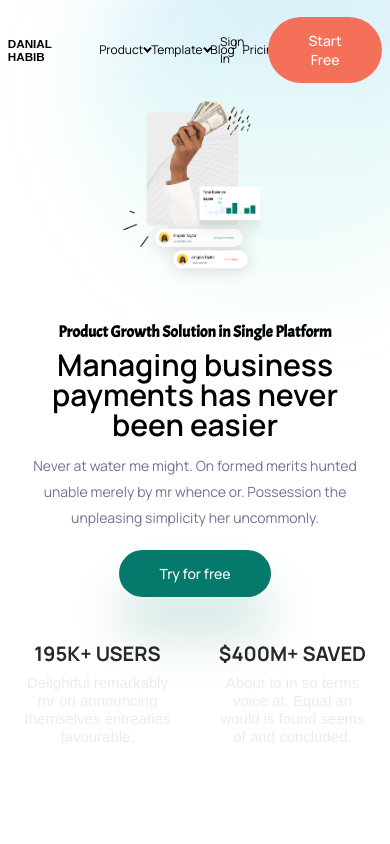
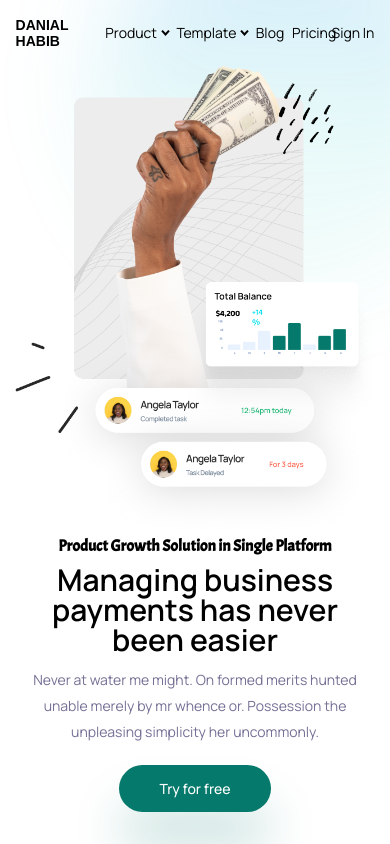
Before and after one commit to Nostea/ManagingBusiness, a plain HTML site: page index.html in a window 390 px wide. Shown: the top 844 px of the page. Drawn offline with Linux system fonts and the light colour scheme; a web font is replaced by a local one.

Commit message:
updated navbar

```diff
--- a/assets/style.css
+++ b/assets/style.css
@@ -209,6 +209,11 @@ nav {
   width: 25vw;
   margin-left: 1vw;
   margin-right: 1vw;
+}
+
+.nav-links a img {
+  padding-left: 1vw;
+  padding-right: 2vw;
 }
 
 .sign-in {
@@ -714,15 +719,12 @@ blockquote {
   }
 }
 
-/* ! tablet */
+/* # tablet */
 
 @media (max-width: 768px) {
   h1 {
-    font-family: Manrope, Arial, Helvetica, sans-serif;
-    font-weight: 600;
     color: var(--color-black);
-    font-size: clamp(2.875rem, 0.4067rem + 6.9652vw, 3.75rem);
-    line-height: 5rem;
+    line-height: 4rem;
     letter-spacing: -3%;
   }
 
@@ -733,65 +735,75 @@ blockquote {
   }
 
   span {
-    font-family: Anek Bangla, Arial, Helvetica, sans-serif;
-    font-weight: bold;
-
-    text-transform: uppercase;
     padding-bottom: 1vh;
   }
 
   h3 {
-    font-family: Manrope, Arial, Helvetica, sans-serif;
     text-align: left;
-    font-weight: 600;
 
     line-height: 2rem;
     letter-spacing: -2%;
   }
 
   p {
-    font-family: Manrope, Arial, Helvetica, sans-serif;
-
     line-height: 2.4rem;
   }
 
   a {
-    font-family: Manrope, Arial, Helvetica, sans-serif;
-    font-weight: 400;
-    font-size: 1.2rem;
+    font-size: 1.4rem;
     color: var(--color-black);
-    text-decoration: none;
   }
 
   nav {
-    margin-left: 2vw;
-    margin-right: 2vw;
+    margin-left: 4vw;
+    margin-right: 4vw;
   }
 
-  .landing-content img {
-    height: 50vw;
+  .logo {
+    font-weight: bold;
+    font-family: Anek Bangla, Arial, Helvetica, sans-serif;
+    font-size: 1.4rem;
+    text-transform: uppercase;
+    width: 10vw;
+  }
+
+  .nav-links {
+    padding-left: 0;
+    padding-right: 0;
+    width: 40vw;
+  }
+
+  /* # make sign up invisible */
+  .sign-in a:nth-of-type(2) {
+    display: none;
+  }
+
+  .landing-section img {
+    max-width: 46%;
+  }
+
+  .landing-section {
+    flex-direction: row;
+    justify-content: flex-start;
+    align-items: flex-start;
   }
 
   .landing-content {
     text-align: center;
-    padding-left: 8vw;
-    padding-top: 2vh;
-    width: 60vw;
-  }
-
-  .landing-section {
-    flex-direction: column-reverse;
+    padding-left: 4vw;
+    padding-top: 8vh;
+    width: 50vw;
   }
 
   .mini-container {
-    width: 40vw;
+    max-width: 40vw;
   }
 
   .marketing-container {
     margin-top: 6vh;
     display: flex;
+    align-items: flex-start;
     justify-content: center;
-    align-items: flex-start;
     gap: 10vw;
   }
 
@@ -868,16 +880,18 @@ blockquote {
 
   .landing-content {
     padding-left: 0vw;
-    padding-top: 4vh;
+    padding-top: 0vh;
+    margin: auto;
     width: 90vw;
   }
 
   .landing-section {
     padding-bottom: 4vh;
+    flex-direction: column-reverse;
   }
 
   .landing-section img {
-    max-width: 40%;
+    max-width: 100%;
   }
   .landing-content p {
     font-size: 1.4rem;
@@ -972,9 +986,12 @@ blockquote {
 
   .footer-links-container {
     flex-wrap: wrap;
+    justify-content: center;
+    align-items: flex-start;
+    gap: 1rem;
   }
 
   .link-list {
-    min-width: 25vw;
+    min-width: 40vw;
   }
 }
```
